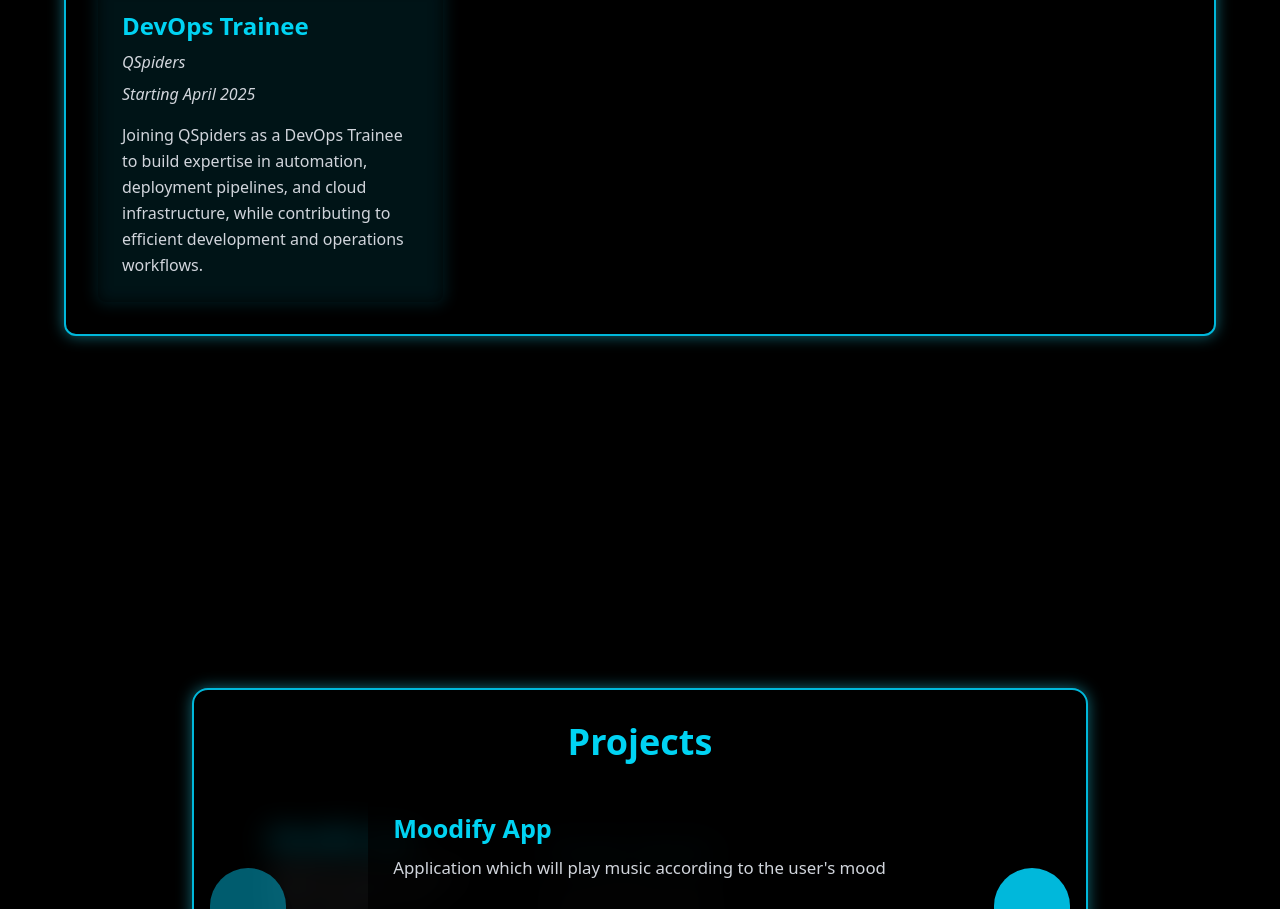
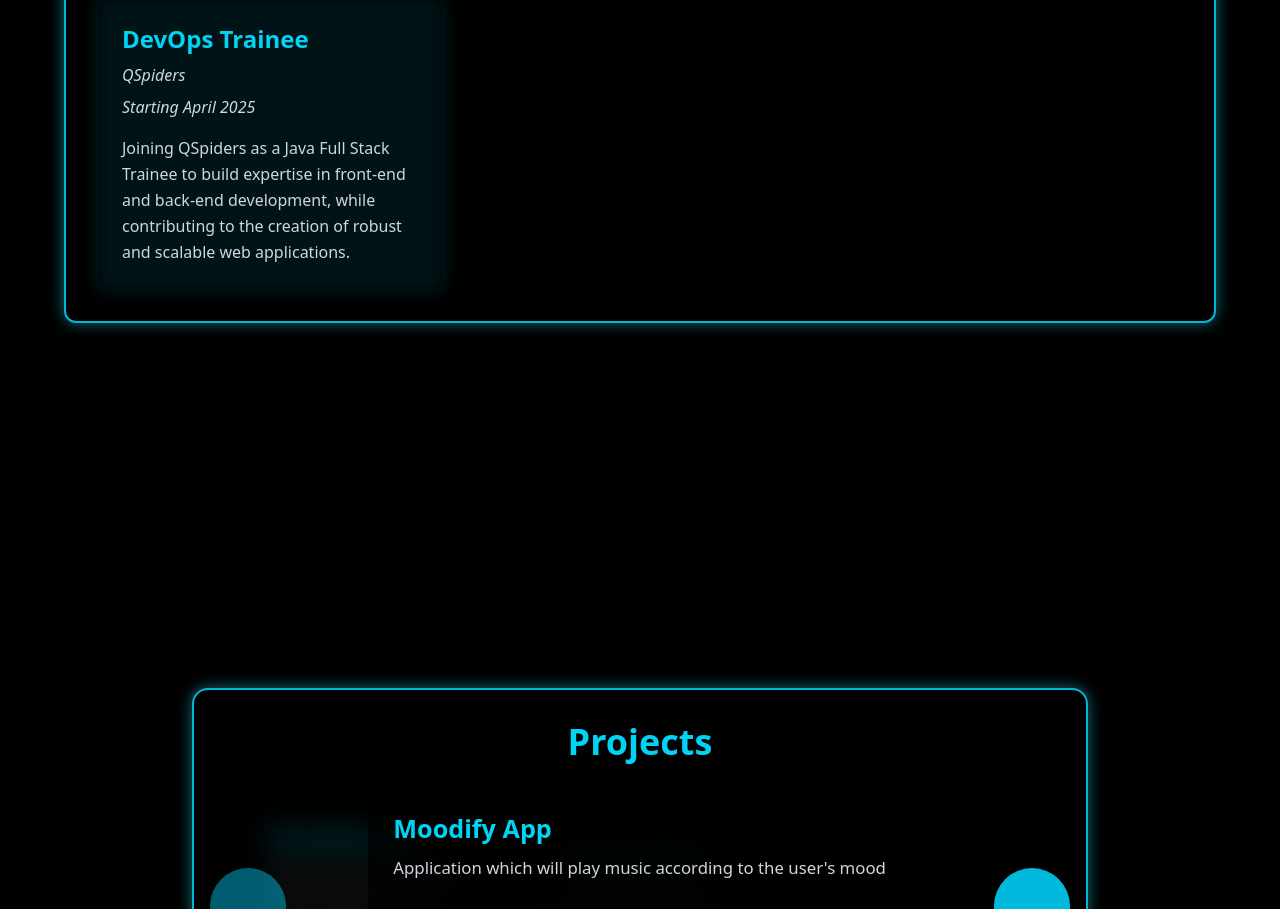
Before and after one commit to Trippy-69/Portfolio, a React (Vite) app: page / in a window 1280 px wide. Shown: the part 1880-2789 px from the top of the page. Built offline with nearby package versions, Linux system fonts and the light colour scheme.

Commit message:
Changed Description

```diff
--- a/src/components/Experience/Experience.jsx
+++ b/src/components/Experience/Experience.jsx
@@ -25,7 +25,7 @@ const Experience = () => {
               <p className='text-gray-300 italic mb-2'>QSpiders</p>
               <p className='text-gray-300 italic mb-4'>Starting April 2025</p>
               <p className='text-gray-300 leading-relaxed'>
-              Joining QSpiders as a DevOps Trainee to build expertise in automation, deployment pipelines, and cloud infrastructure, while contributing to efficient development and operations workflows.
+              Joining QSpiders as a Java Full Stack Trainee to build expertise in front-end and back-end development, while contributing to the creation of robust and scalable web applications.
               </p>
             </div>
           </div>
```
